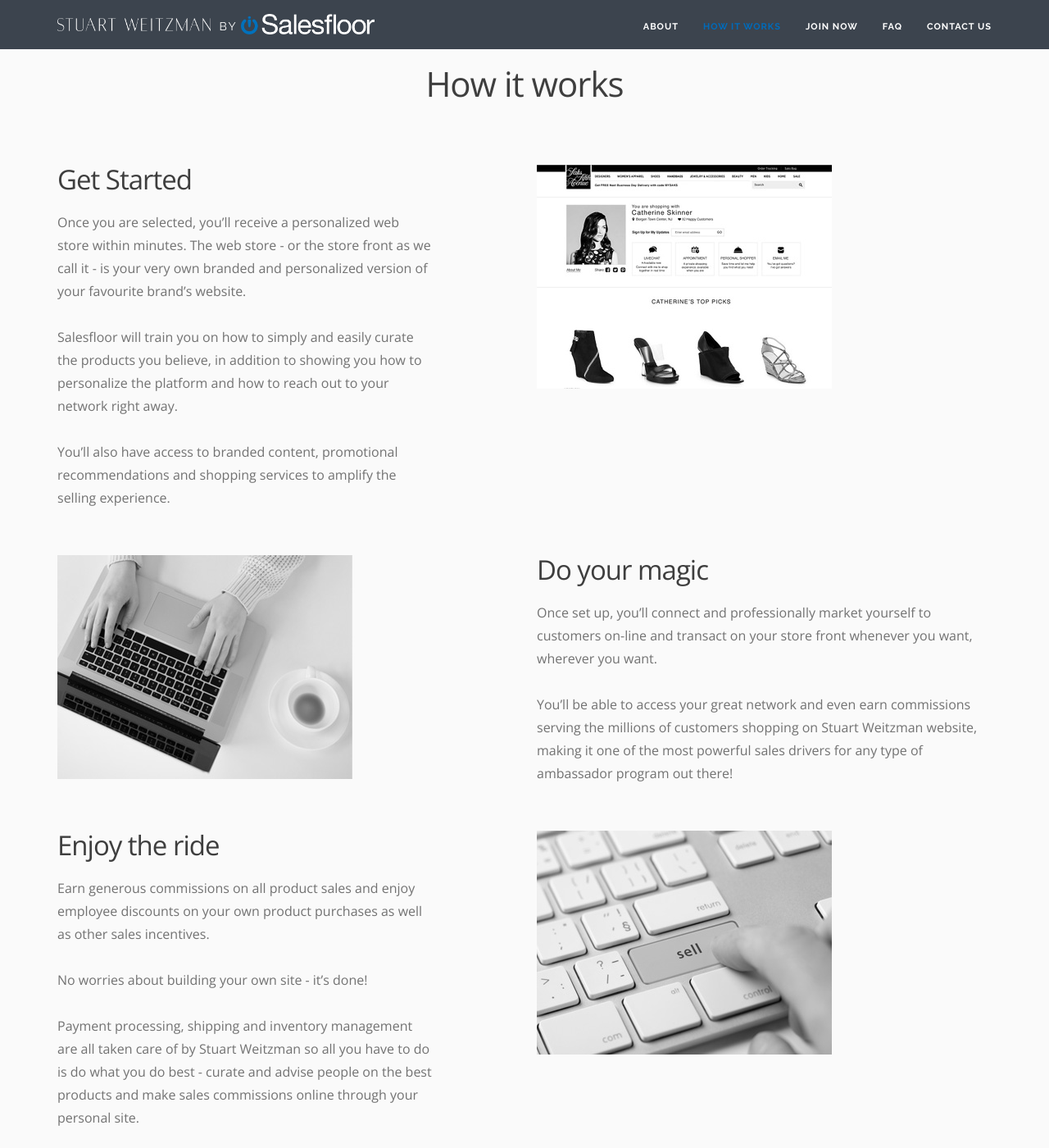
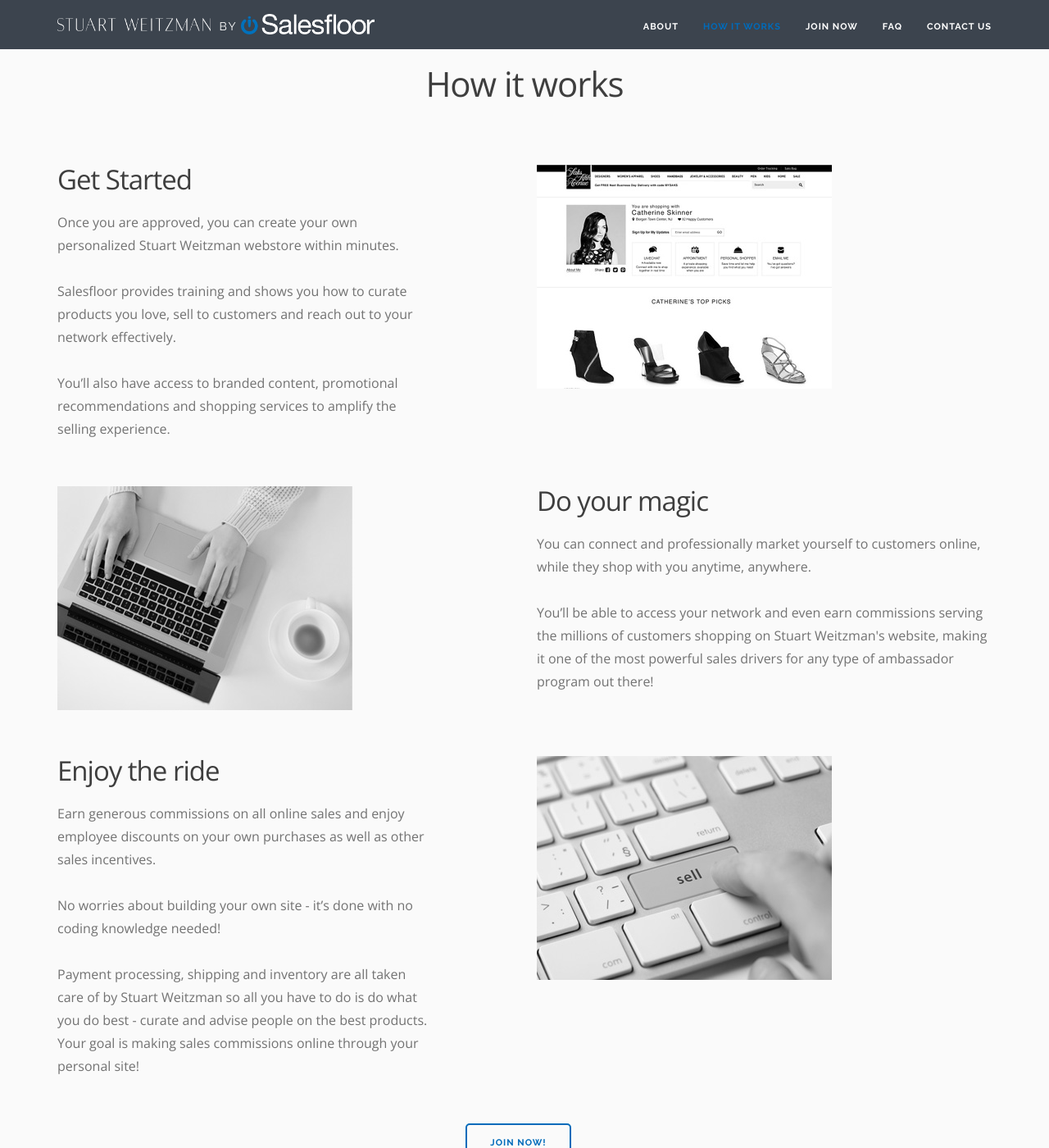
Before and after one commit to Salesfloor/ambassadors, a Jekyll site: the page built from stuartweitzman/index.html, in a window 1280 px wide and 1400 px high, scrolled down 1268 px. Shown: the whole window at 82% size. Built offline with Jekyll 4.4.1, drawn with Linux system fonts in a browser that asks for light colours; comment, search, counter and statistics services are not loaded; some of the changed text lies outside the part shown.

Commit message:
Last round of tweaks.

```diff
--- a/stuartweitzman/index.html
+++ b/stuartweitzman/index.html
@@ -1,9 +1,9 @@
 ---
 layout: default
-title: Become a Stuart Weitzman Brand Ambassador
-excerpt: Love Stuart Weitzman and want to represent their brand? Become a brand ambassador today!
-hero_title: Become a<br>Brand Ambassador
-hero_subtitle: Love Stuart Weitzman and want to represent their brand? Become a brand ambassador today!
+title: Become an online representative of Stuart Weitzman
+excerpt: Love Stuart Weitzman and want to represent their brand? Become an online representative today!
+hero_title: Become an<br>Online Representative
+hero_subtitle: Love Stuart Weitzman and want to represent their brand? Become an online representative today!
 action_title: Learn More
 action_link: about
 class: swpage
@@ -19,16 +19,16 @@ class: swpage
             <div class="row">
                 <!-- Section Header Title -->
                 <div class="col-xs-12">
-                    <h2>Sell Stuart Weitzman boots & shoes online</h2>
-                    <h3>Earn actual commissions and associate incentives</h3>
+                    <h2>Sell the products you love</h2>
+                    <h3>Earn actual commissions and generous perks</h3>
                 </div>
             </div>
             <br>
             <div class="row">
                 <div class="col-md-8 col-md-offset-2">
-                    <p>We are connecting passionate, motivated brand loving people with the brand they love. Salesfloor Brand Ambassadors get exactly what they need to drive their very own sales for Stuart Weitzman.</p>
+                    <p>We are connecting passionate and motivated influencers with brands they love. Salesfloor online representatives get everything they need to drive their very own sales for Stuart Weitzman.</p>
                     <br>
-                    <p>It’s time to translate your talent, industry knowledge and passion into a real business opportunity. Brand Ambassadors are being recruited as we speak for Stuart Weitzman.</p>
+                    <p>It’s time to use your talent, knowledge and passion for a real business opportunity. Online specialists are being recruited as we speak for Stuart Weitzman.</p>
                     <br><br>
                     <a href="#join" title="Become a brand ambassador | Salesfloor" class="btn scrollto">Join Now!</a>
                 </div>
@@ -57,9 +57,9 @@ class: swpage
                 <div class="col-lg-5 col-md-5">
                     <!-- Text Col -->
                     <h3>Get Started</h3>
-                    <p>Once you are selected, you’ll receive a personalized web store within minutes. The web store - or the store front as we call it - is your very own branded and personalized version of your favourite brand’s website.</p>
+                    <p>Once you are approved, you can create your own personalized Stuart Weitzman webstore within minutes.</p>
                     <br>
-                    <p>Salesfloor will train you on how to simply and easily curate the products you believe, in addition to showing you how to personalize the platform and how to reach out to your network right away.</p>
+                    <p>Salesfloor provides training and shows you how to curate products you love, sell to customers and reach out to your network effectively.</p>
                     <br>
                     <p>You’ll also have access to branded content, promotional recommendations and shopping services to amplify the selling experience.</p>
                 </div>
@@ -76,9 +76,9 @@ class: swpage
                 <div class=" col-md-offset-1 col-lg-6 col-md-6">
                     <!-- Text Col -->
                     <h3>Do your magic</h3>
-                    <p>Once set up, you’ll connect and professionally market yourself to customers on-line and transact on your store front whenever you want, wherever you want.</p>
+                    <p>You can connect and professionally market yourself to customers online, while they shop with you anytime, anywhere.</p>
                     <br>
-                    <p>You’ll be able to access your great network and even earn commissions serving the millions of customers shopping on Stuart Weitzman website, making it one of the most powerful sales drivers for any type of ambassador program out there!</p>
+                    <p>You’ll be able to access your network and even earn commissions serving the millions of customers shopping on Stuart Weitzman's website, making it one of the most powerful sales drivers for any type of ambassador program out there!</p>
                 </div>
             </div><!-- /End Row-->
             <br><br>
@@ -86,11 +86,11 @@ class: swpage
                 <div class="col-lg-5 col-md-5">
                     <!-- Text Col -->
                     <h3>Enjoy the ride</h3>
-                    <p>Earn generous commissions on all product sales and enjoy employee discounts on your own product purchases as well as other sales incentives.</p>
+                    <p>Earn generous commissions on all online sales and enjoy employee discounts on your own purchases as well as other sales incentives.</p>
                     <br>
-                    <p>No worries about building your own site - it’s done!</p>
+                    <p>No worries about building your own site - it’s done with no coding knowledge needed!</p>
                     <br>
-                    <p>Payment processing, shipping and inventory management are all taken care of by Stuart Weitzman so all you have to do is do what you do best - curate and advise people on the best products and make sales commissions online through your personal site.</p>
+                    <p>Payment processing, shipping and inventory are all taken care of by Stuart Weitzman so all you have to do is do what you do best - curate and advise people on the best products. Your goal is making sales commissions online through your personal site!</p>
                 </div>
                 <div class="hidden-sm hidden-xs col-md-6 col-md-offset-1  img-full">
                     <img src="/img/enjoy-ride.jpg"  class="img-full" alt="Enjoy the ride | Salesfloor">
@@ -163,7 +163,7 @@ class: swpage
                 <!-- Section Header Title -->
                 <div class="col-xs-12">
                     <h2>Testimonials</h2>
-                    <h3>See what other brand ambassadors have to say</h3>
+                    <h3>See what today's online representatives are saying</h3>
                 </div>
             </div>
             <br>
@@ -177,15 +177,15 @@ class: swpage
                 </div>
                 <div class="col-sm-4 intro-content">
                     <div class="icon-lg">
-                        <img src="/assets/images/testimonials/stephanieb.jpg"  class="img-full" alt="Vincent L. | Salesfloor">
+                        <img src="/assets/images/testimonials/nadines.jpg"  class="img-full" alt="Vincent L. | Salesfloor">
                     </div>
-                    <p>Salesfloor is awesome! Wherever I am, I can connect with customers to create a better online shopping experience. -- Stephanie B.</p>
+                    <p>I increased my monthly income by 45%. This is absolutely amazing! -- Nadine S.</p>
                 </div>
                 <div class="col-sm-4 intro-content">
                     <div class="icon-lg">
-                        <img src="/assets/images/testimonials/stephanieb.jpg"  class="img-full" alt="Vincent L. | Salesfloor">
+                        <img src="/assets/images/testimonials/emilied.jpg"  class="img-full" alt="Vincent L. | Salesfloor">
                     </div>
-                    <p>Salesfloor is awesome! Wherever I am, I can connect with customers to create a better online shopping experience. -- Stephanie B.</p>
+                    <p>My friends are always asking me for style advice. This is a great way to help people in quickly while earning extra money on my own time. -- Emilie D.</p>
                 </div>
             </div><!-- /End Row -->
             <br><br>
```
Also changed, not shown: stuartweitzman/thank-you/index.html (+10 -6 lines), assets/images/testimonials/emilied.jpg (added), assets/images/testimonials/nadines.jpg (added).
